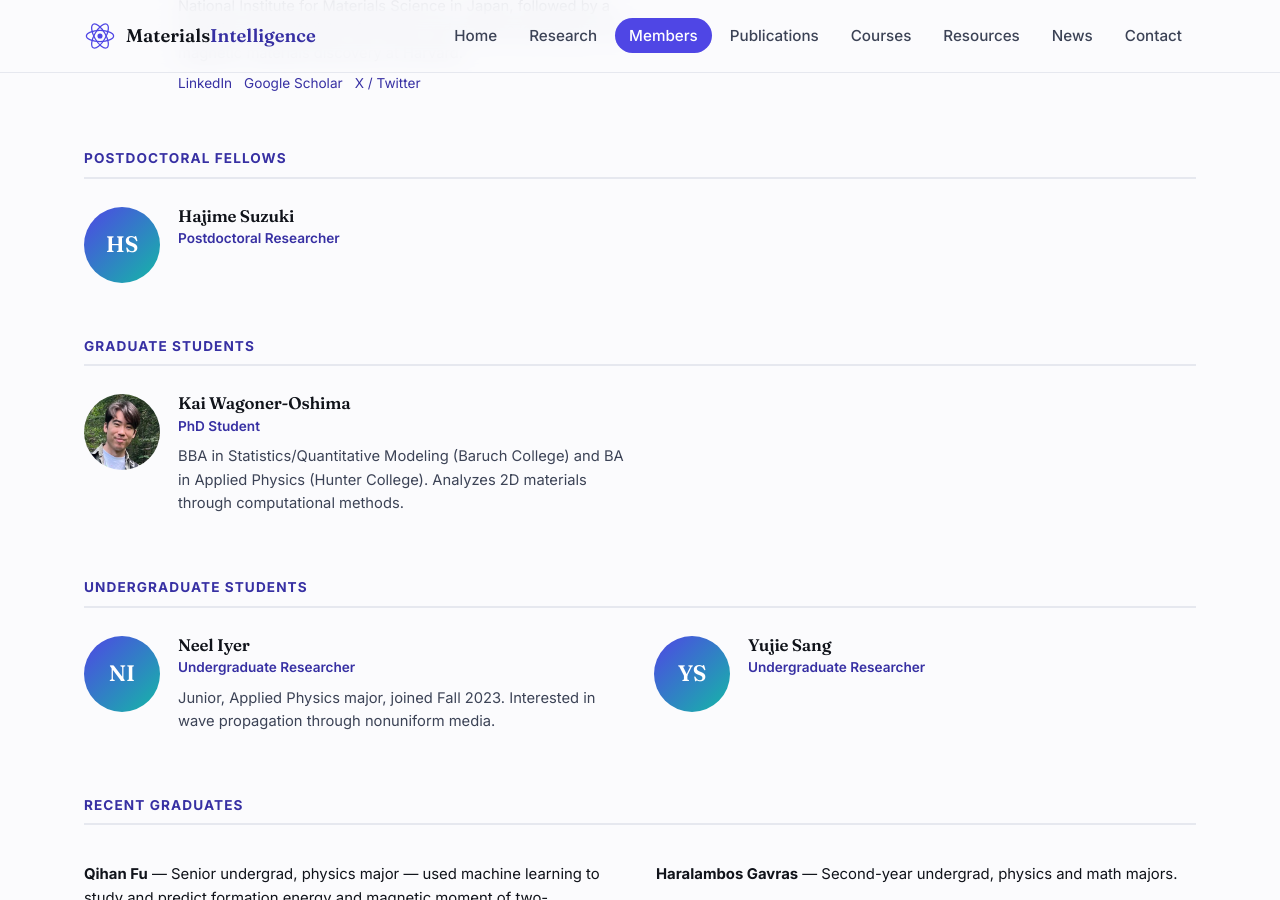
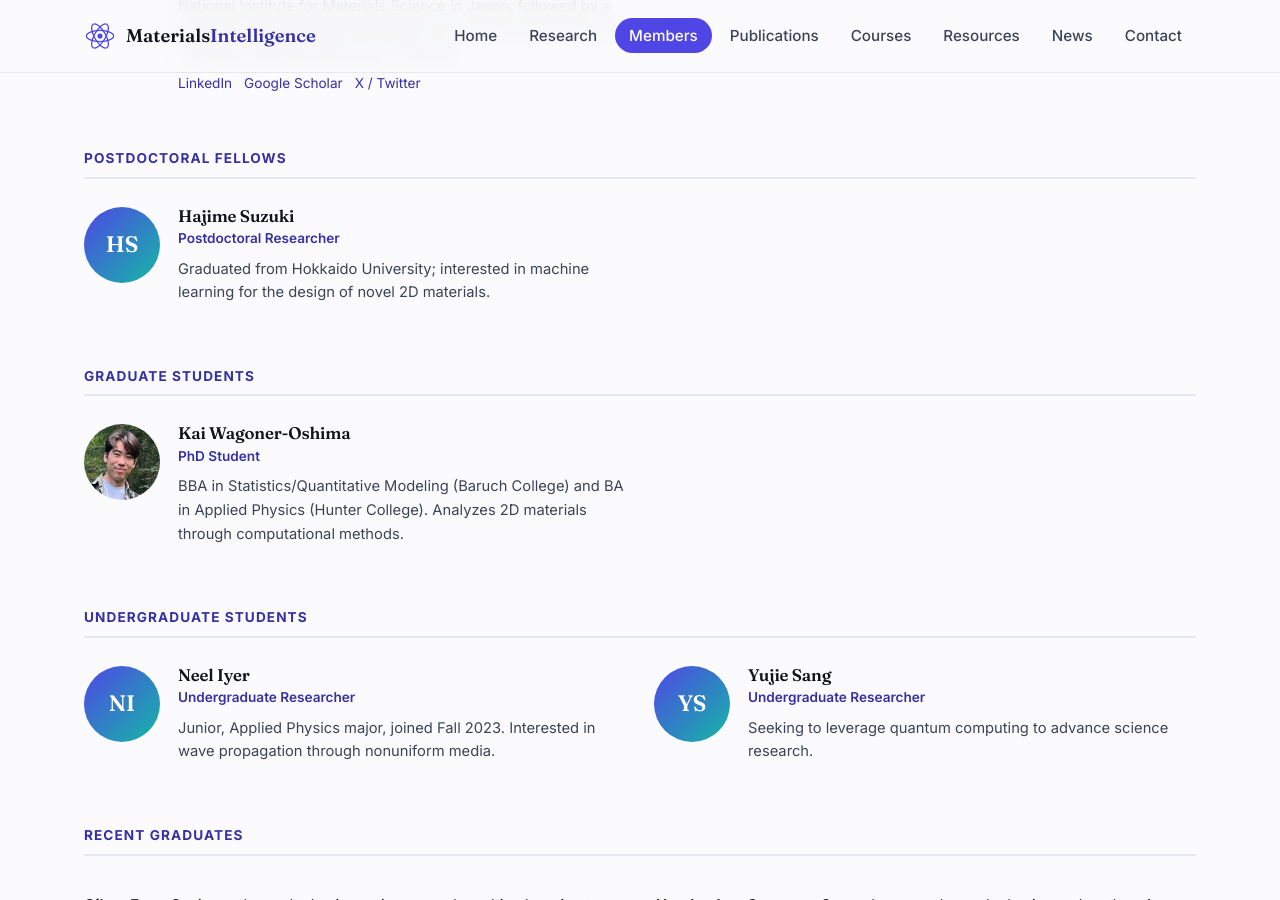
Before and after one commit to quantum-intelligence/materials-intelligence-website, a Jekyll site: the page built from members/index.html, in a window 1280 px wide and 900 px high, scrolled down 626 px. Built offline with Jekyll 4.4.1, drawn with Linux system fonts in a browser that asks for light colours.

Commit message:
Add bios for Hajime Suzuki and Yujie Sang
Co-Authored-By: Claude Opus 5.5 <noreply@anthropic.com>

```diff
--- a/_data/members.yml
+++ b/_data/members.yml
@@ -21,6 +21,7 @@
     - name: Hajime Suzuki
       role: Postdoctoral Researcher
       initials: HS
+      bio: Graduated from Hokkaido University; interested in machine learning for the design of novel 2D materials.
 
 - key: grad
   title: Graduate Students
@@ -46,6 +47,7 @@
     - name: Yujie Sang
       role: Undergraduate Researcher
       initials: YS
+      bio: Seeking to leverage quantum computing to advance science research.
 
 - key: recent_grads
   title: Recent Graduates
```
